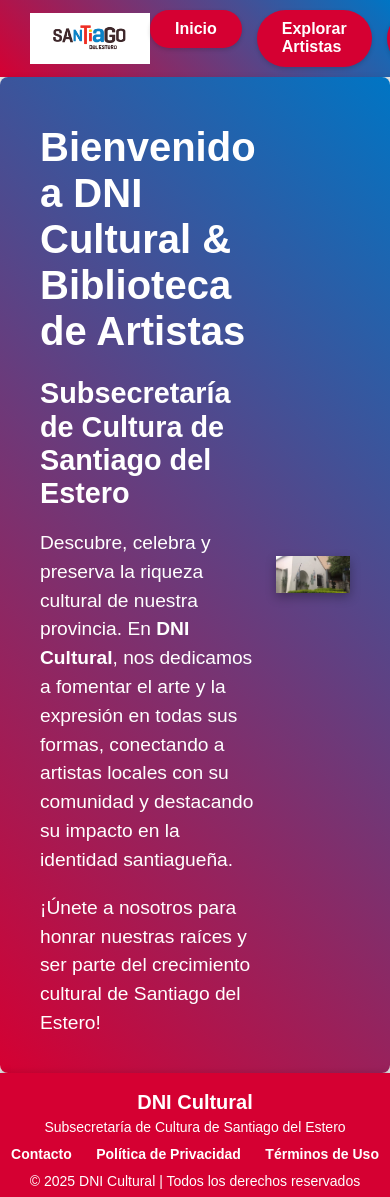
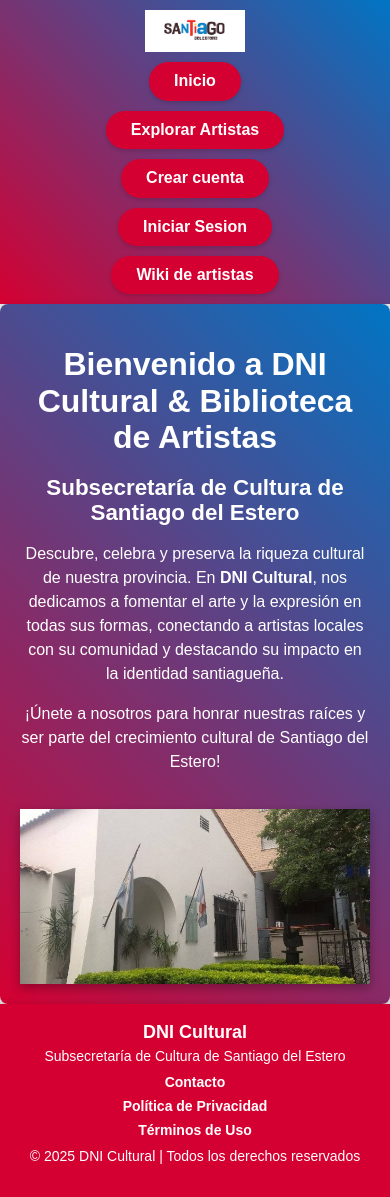
Before and after one commit to SYG2606/Proyecto_PP_Dni_cultural, a PHP site: page /src/views/pages/public/Index.html in a window 390 px wide; the page is wider, and only the part inside the window is pictured. After the commit the page ends 1164 px from the top of that part, so only its background shows below. Run offline with PHP 8.4, Linux system fonts and the light colour scheme.

Commit message:
responsive
responsivo para distintas proporciones

```diff
--- a/src/views/pages/public/Index.html
+++ b/src/views/pages/public/Index.html
@@ -8,6 +8,8 @@
   <title>DNI Cultural</title>
   <link rel="stylesheet" href="/static/css/normalice.css">
   <link rel="stylesheet" href="../../../../static/css/main.css" />
+  <meta name="viewport" content="width=device-width, initial-scale=1.0">
+
 </head>
 
 <body>
--- a/static/css/main.css
+++ b/static/css/main.css
@@ -1,23 +1,26 @@
 /* Encabezado */
 header {
   display: flex;
+  flex-direction: column;
   align-items: center;
-    justify-content: space-between;
   background: linear-gradient(45deg, #D50032, #0075c4);
-    padding: 10px 30px;
+  padding: 10px 20px;
   box-shadow: 0 4px 6px rgba(0, 0, 0, 0.1);
 }
 
 .logo img {
-  width: 120px;
+  width: 100px;
   height: auto;
+  margin-bottom: 10px;
   display: block;
 }
 
 nav ul {
   list-style-type: none;
   display: flex;
-    gap: 15px;
+  flex-direction: column;
+  align-items: center;
+  gap: 10px;
   margin: 0;
   padding: 0;
 }
@@ -53,38 +55,37 @@ body {
 /* Hero Section */
 .hero {
   display: flex;
+  flex-direction: column;
   align-items: center;
-    justify-content: space-between;
-    padding: 20px 40px;
+  text-align: center;
+  padding: 20px;
   background: linear-gradient(45deg, #D50032, #0075C4);
   color: white;
   border-radius: 8px;
   box-shadow: 0px 4px 10px rgba(0, 0, 0, 0.2);
 }
 
-  /* Text Styling */
 .hero-text {
   flex: 1;
-    margin-right: 20px;
+  margin-bottom: 20px;
 }
 
 .hero-text h1 {
-    font-size: 2.5rem;
+  font-size: 2rem;
   margin-bottom: 10px;
 }
 
 .hero-text h2 {
-    font-size: 1.8rem;
+  font-size: 1.4rem;
   margin-bottom: 15px;
 }
 
 .hero-text p {
-    font-size: 1.2rem;
+  font-size: 1rem;
   margin-bottom: 15px;
   line-height: 1.5;
 }
 
-  /* Image Styling */
 .hero-image {
   flex: 1;
   display: flex;
@@ -115,17 +116,20 @@ footer p {
 
 .footer-content h2 {
   margin: 10px 0 5px;
-    font-size: 20px;
+  font-size: 18px;
 }
 
 .footer-links {
   margin: 10px 0;
+  display: flex;
+  flex-direction: column;
+  gap: 8px;
+  align-items: center;
 }
 
 .footer-links a {
   color: #ffffff;
   text-decoration: none;
-    margin: 0 10px;
   font-weight: bold;
   font-size: 14px;
 }
```
Also changed, not shown: other parts of static/css/main.css (+49 -2 lines). Lines whose indentation alone changed are shown as unchanged.
